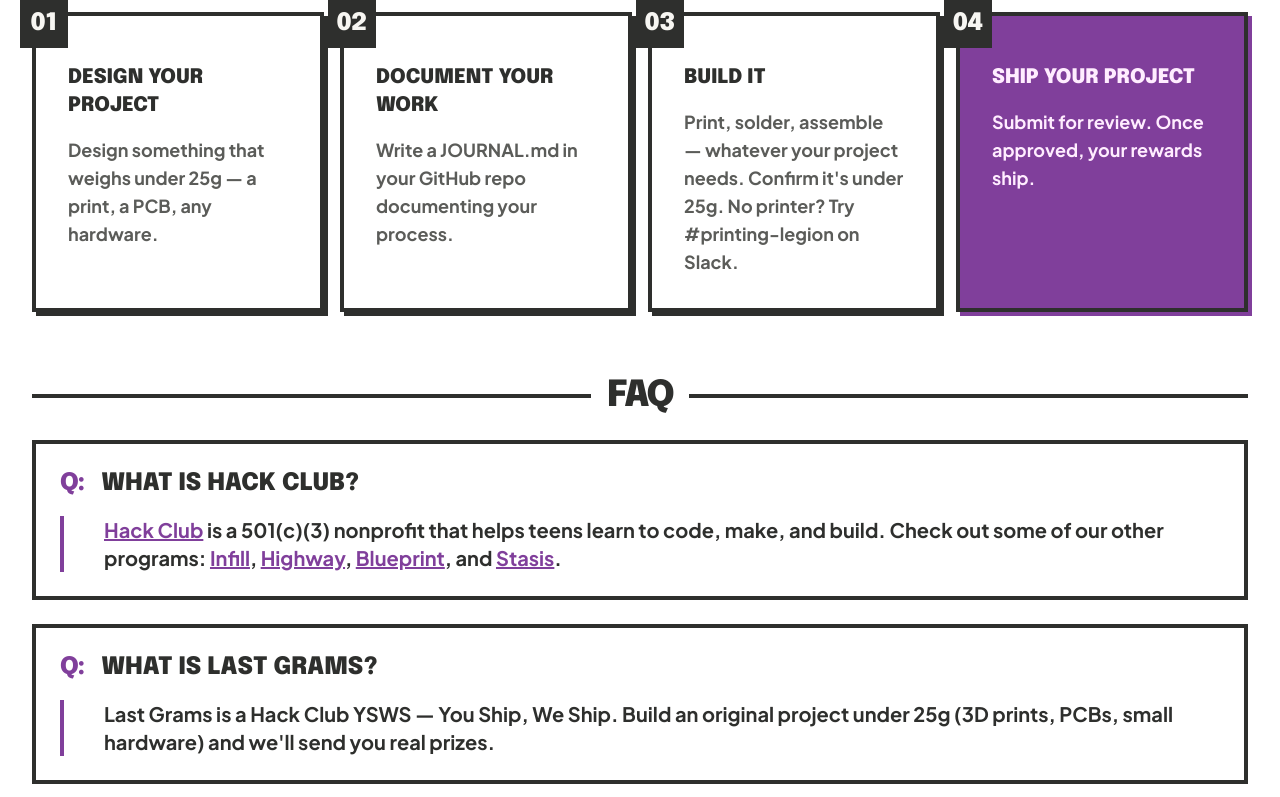
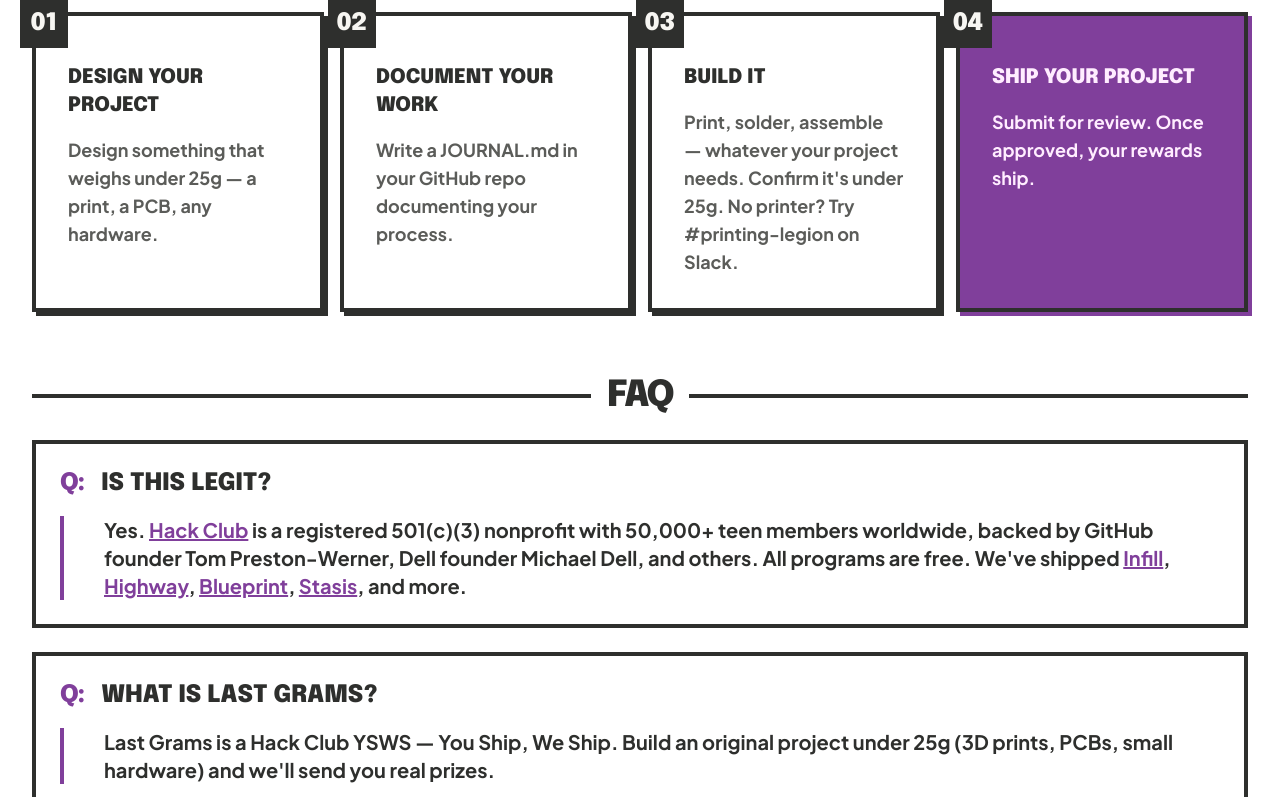
Before and after one commit to 2Mon/last-grams, a SvelteKit app: page / in a window 1280 px wide. Shown: the part 2030-2827 px from the top of the page. Built offline with nearby package versions, Linux system fonts and the light colour scheme.

Commit message:
fix: reframe Hack Club FAQ as 'Is this legit?' with credibility details

```diff
--- a/src/routes/+page.svelte
+++ b/src/routes/+page.svelte
@@ -410,17 +410,19 @@
 			<h3
 				class="font-headline font-black text-2xl uppercase flex gap-4 text-on-surface dark:text-background"
 			>
-				<span class="text-primary">Q:</span> WHAT IS HACK CLUB?
+				<span class="text-primary">Q:</span> IS THIS LEGIT?
 			</h3>
 			<div class="mt-4 pl-10 border-l-4 border-primary">
 				<p class="font-body font-bold text-xl text-on-surface dark:text-background">
-					<a href="https://hackclub.com" class="underline text-primary">Hack Club</a> is a
-					501(c)(3) nonprofit that helps teens learn to code, make, and build. Check out some
-					of our other programs:
+					Yes. <a href="https://hackclub.com" class="underline text-primary">Hack Club</a> is
+					a registered 501(c)(3) nonprofit with 50,000+ teen members worldwide, backed by
+					GitHub founder Tom Preston-Werner, Dell founder Michael Dell, and others.
+					All programs are free. We've shipped
 					<a href="https://infill.hackclub.com" class="underline text-primary">Infill</a>,
 					<a href="https://highway.hackclub.com" class="underline text-primary">Highway</a>,
-					<a href="https://blueprint.hackclub.com" class="underline text-primary">Blueprint</a>, and
-					<a href="https://stasis.hackclub.com" class="underline text-primary">Stasis</a>.
+					<a href="https://blueprint.hackclub.com" class="underline text-primary">Blueprint</a>,
+					<a href="https://stasis.hackclub.com" class="underline text-primary">Stasis</a>,
+					and more.
 				</p>
 			</div>
 		</div>
```
